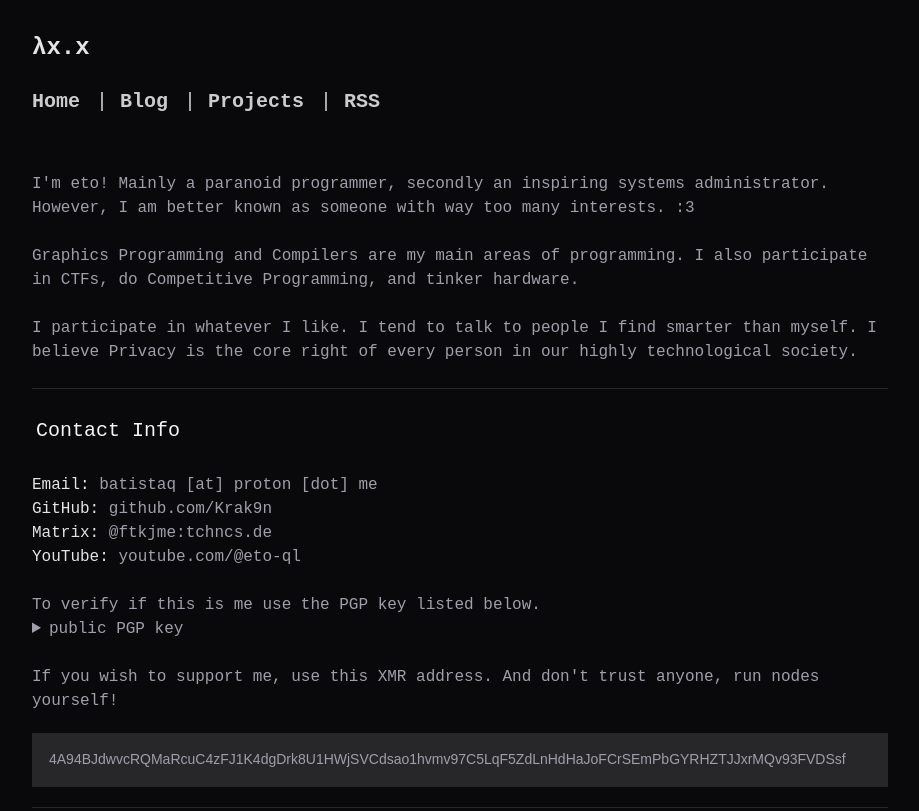
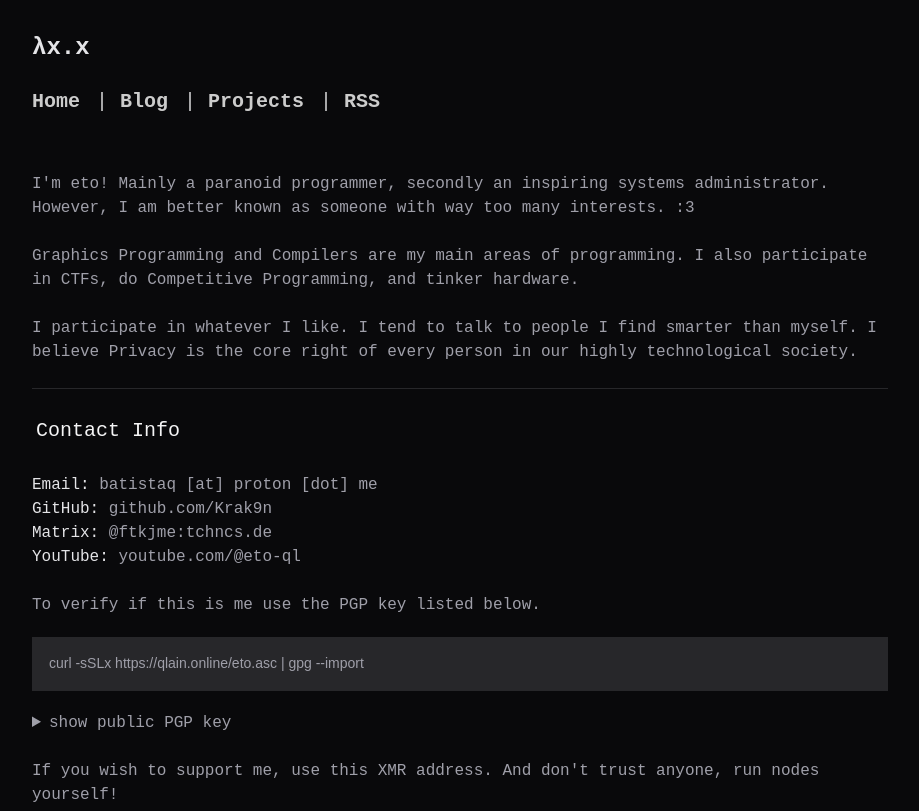
Before and after one commit to Krak9n/website, a plain HTML site: page index.html in a window 1280 px wide. Shown: the top 811 px of the page, without its empty margins (180-1099 px from the left). Drawn offline with Linux system fonts and the light colour scheme; a web font is replaced by a local one.

Commit message:
Fixed public key.

```diff
--- a/index.html
+++ b/index.html
@@ -62,8 +62,9 @@
 
 					<br>
 					<p>To verify if this is me use the PGP key listed below.</p>
+					<div class="group relative my-5"><pre class="overflow-auto font-iosevka text-xl code-block-fluid border border-zinc-800 bg-zinc-800 p-3"><code class="font-iosevka">curl -sSLx https://qlain.online/eto.asc | gpg --import</code></pre></div>
 					<details>
-					  <summary>public PGP key</summary>
+					  <summary>show public PGP key</summary>
 						<div class="group relative my-5">
 						  <pre class="overflow-auto font-iosevka text-xl code-block-fluid border border-zinc-800 bg-zinc-800 p-3">
 <code class="font-iosevka">-----BEGIN PGP PUBLIC KEY BLOCK-----
```
Also changed, not shown: 1 other file.
